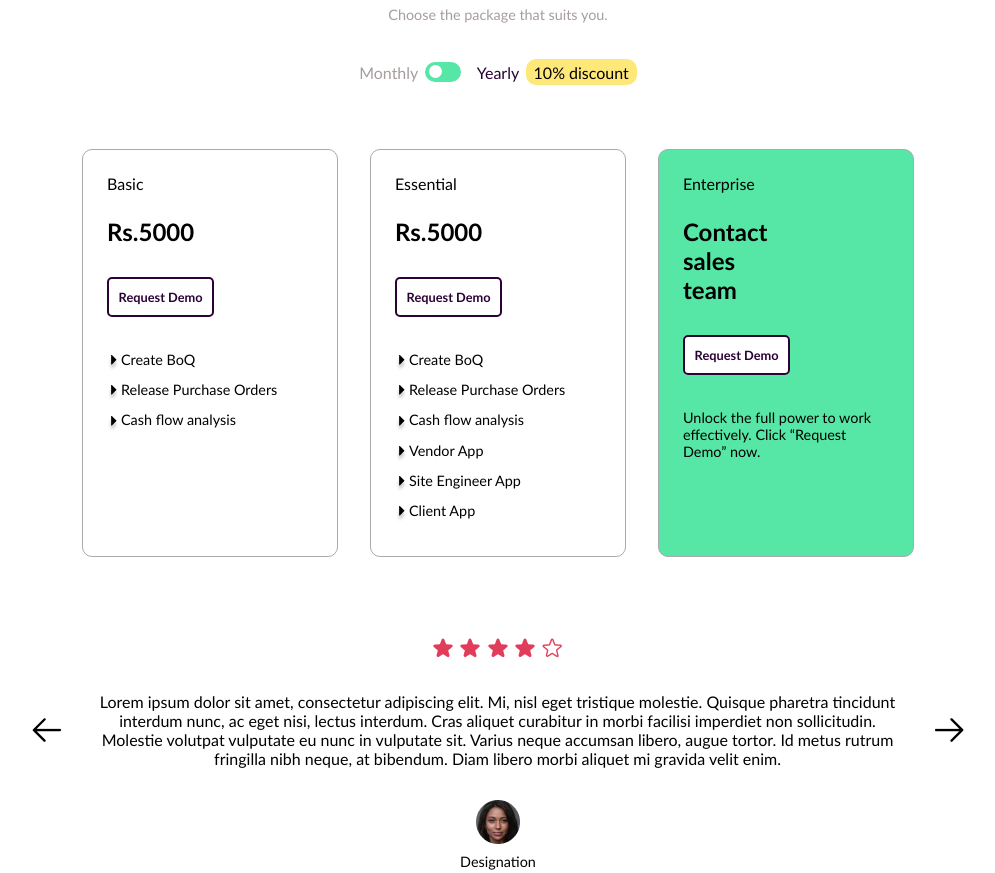
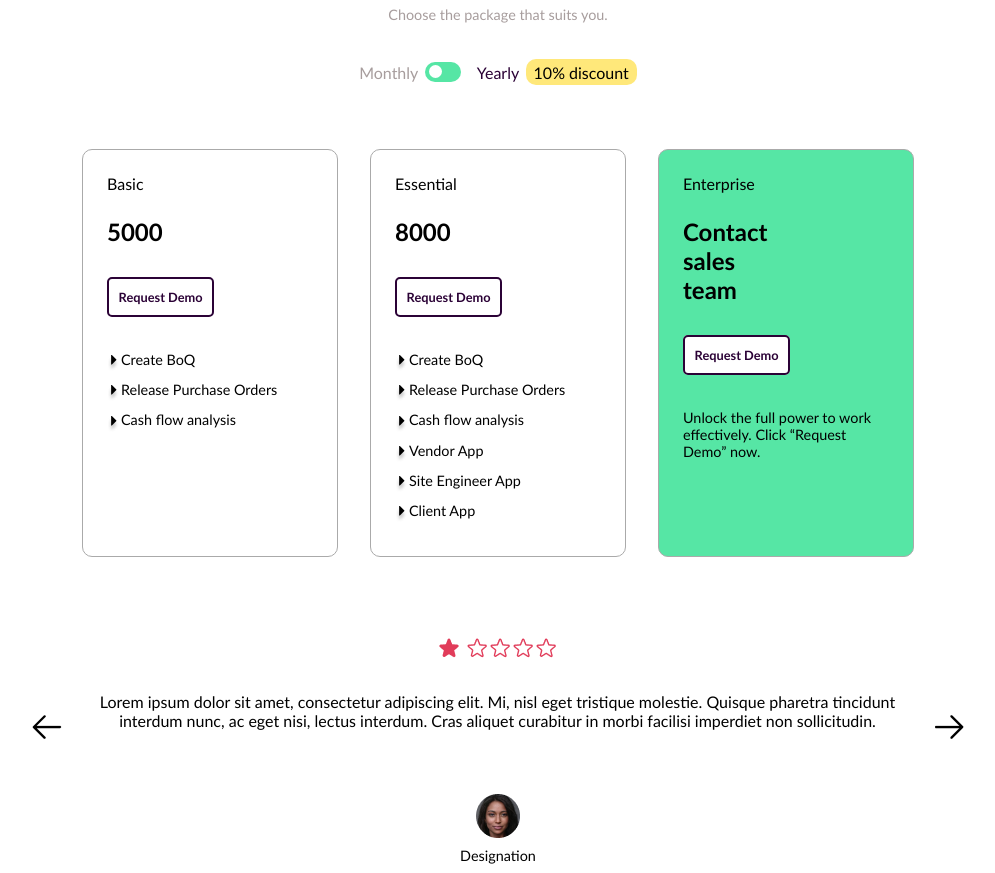
Before and after one commit to kasparasd/collab, a website: page index.html in a window 1280 px wide. Shown: the part 2605-3478 px from the top of the page, without its empty margins (142-1137 px from the left). Drawn offline with Linux system fonts and the light colour scheme.

Commit message:
plans+reviews

```diff
--- a/css/comments.css
+++ b/css/comments.css
@@ -5,6 +5,7 @@
 
 .comment{
     width: 800px;
+    height: 70px;
 }
 .comment-container {
     display: flex;
--- a/index.html
+++ b/index.html
@@ -1,5 +1,6 @@
 <!DOCTYPE html>
 <html lang="en">
+
 <head>
     <meta charset="UTF-8">
     <meta name="viewport" content="width=device-width, initial-scale=1.0">
@@ -18,9 +19,13 @@
     <link rel="stylesheet" href="./css/download.css">
     <link rel="stylesheet" href="./css/map.css">
     <link rel="stylesheet" href="./css/footer.css">
+    <script src="/script.js" defer></script>
 </head>
+
 <body>
-    <p style="font-weight: 600; font-size: 0.8rem; padding: 0.3rem 0; text-align:center; color:white; background-color: #60267F;">India’s first mobile app for construction industry. <a style=" color: white;" href="#">Learn More</a> </p>
+    <p
+        style="font-weight: 600; font-size: 0.8rem; padding: 0.3rem 0; text-align:center; color:white; background-color: #60267F;">
+        India’s first mobile app for construction industry. <a style=" color: white;" href="#">Learn More</a> </p>
 
     <header>
         <a href="/">Collab</a>
@@ -77,10 +82,14 @@
                     </div>
 
                     <ul>
-                            <li><b>Work/Material request:</b> Whenever a client wants to start a work, request notifications with date and time for materials and artisians will be promted through their app.</li>
-                            <li><b>Project Management:</b> Work on multiple projects<a class="see-more" href="#">...see more</a></li>
-                            <li><b>Payment:</b> Get paid for the step by step work<a class="see-more" href="#">...see more</a></li>
-                            <li><b>Tutorials:</b> Explore the video tutorials to learn<a class="see-more" href="#">...see more</a></li>
+                        <li><b>Work/Material request:</b> Whenever a client wants to start a work, request notifications
+                            with date and time for materials and artisians will be promted through their app.</li>
+                        <li><b>Project Management:</b> Work on multiple projects<a class="see-more" href="#">...see
+                                more</a></li>
+                        <li><b>Payment:</b> Get paid for the step by step work<a class="see-more" href="#">...see
+                                more</a></li>
+                        <li><b>Tutorials:</b> Explore the video tutorials to learn<a class="see-more" href="#">...see
+                                more</a></li>
                     </ul>
                 </div>
                 <div class="phone-container">
@@ -91,10 +100,12 @@
 
         <section class="pros">
             <h2>Fastest, Safest & Budget friendly</h2>
-            <p>Managing your projects on spreadsheet  or messaging app is a time-taking and inefficient way.They can't link various
-                <br>project data effectively at once place , thus you won't be able to avoid project cost escalation effectively .</p>
-                <iframe width="729" height="403"
-                src="https://www.youtube.com/embed/tgbNymZ7vqY">
+            <p>Managing your projects on spreadsheet or messaging app is a time-taking and inefficient way.They can't
+                link various
+                <br>project data effectively at once place , thus you won't be able to avoid project cost escalation
+                effectively .
+            </p>
+            <iframe width="729" height="403" src="https://www.youtube-nocookie.com/embed/tgbNymZ7vqY">
             </iframe>
         </section>
 
@@ -132,7 +143,7 @@
 
                     <label class="switch">
                         <input type="checkbox">
-                        <span class="slider round"></span>
+                        <span class="slider round monthly"></span>
                     </label>
                 </div>
                 <div class="duration-yearly">
@@ -141,7 +152,7 @@
                 </div>
             </div>
             <div class="cards">
-                <div class="card">
+                <!-- <div class="card">
                     <p class="card-name">Basic</p>
                     <h2 class="card-price">Rs.5000</h2>
                     <a class="start-request-demo-button" href="#">Request Demo</a>
@@ -172,31 +183,18 @@
                     <a class="start-request-demo-button" href="#">Request Demo</a>
                     <p class="start-pros">Unlock the full power to work effectively. Click “Request Demo” now.</p>
                 </div>
-            </div>
+            </div> -->
 
         </section>
 
         <section class="comments">
-            <div class="stars">
-                <img class="star" src="./img/star.png" alt="">
-                <img class="star" src="./img/star.png" alt="">
-                <img class="star" src="./img/star.png" alt="">
-                <img class="star" src="./img/star.png" alt="">
-                <img class="star" src="./img/starEmpty.png" alt="">
 
-            </div>
-            <div class="comment-container">
-                <img class="leftArrow" src="./img/left.png" alt="">
-                <div class="comment">Lorem ipsum dolor sit amet, consectetur adipiscing elit. Mi, nisl eget tristique molestie. Quisque pharetra tincidunt interdum nunc, ac eget nisi, lectus interdum. Cras aliquet curabitur in morbi facilisi imperdiet non sollicitudin. Molestie volutpat vulputate eu nunc in vulputate sit. Varius neque accumsan libero, augue tortor. Id metus rutrum fringilla nibh neque, at bibendum. Diam libero morbi aliquet mi gravida velit enim.</div>
-                <img class="rightArrow" src="./img/right.png" alt="">
-            </div>
-            <img src="./img/person.png" alt="">
-            <p>Designation</p>
         </section>
 
         <section class="joinUs">
             <h2>Join us</h2>
-            <p>At Staart, we’re all about delivering better experiences for our customers. Join our team to make impact on the next billion users in the construction industry</p>
+            <p>At Staart, we’re all about delivering better experiences for our customers. Join our team to make impact
+                on the next billion users in the construction industry</p>
             <a class="join-us-button" href="#">Explore Oppurtunities</a>
             <div class="pictures">
                 <div class="dots">
@@ -240,7 +238,8 @@
             <div class="footer-container">
                 <div class="footer-collab">
                     <h3>Collab</h3>
-                    <p>Lorem ipsum dolor sit amet, consectetur adipiscing elit. Viverra faucibus facilisis sem eget sed amet consectetur tincidunt mauris.</p>
+                    <p>Lorem ipsum dolor sit amet, consectetur adipiscing elit. Viverra faucibus facilisis sem eget sed
+                        amet consectetur tincidunt mauris.</p>
                     <p class="follow-us">Follow us on:</p>
                     <img src="./img/fb.png" alt="">
                     <img src="./img/linkedin.png" alt="">
@@ -271,4 +270,5 @@
         <p class="rights">@2022 Collab | All Rights Reserved</p>
     </main>
 </body>
+
 </html>
--- /dev/null
+++ b/script.js
@@ -0,0 +1,157 @@
+let comments = [
+  {
+    stars: 1,
+    comment: `Lorem ipsum dolor sit amet, consectetur adipiscing elit. Mi, nisl eget tristique
+        molestie. Quisque pharetra tincidunt interdum nunc, ac eget nisi, lectus interdum. Cras aliquet
+        curabitur in morbi facilisi imperdiet non sollicitudin.`,
+    name: "Designation",
+  },
+  {
+    stars: 2,
+    comment: `Lorem ipsum dolor sit amet, consectetur adipiscing elit. Mi, nisl eget tristique
+        molestie. Quisque pharetra tincidunt interdum nunc, ac eget nisi, lectus interdum. Cras aliquet
+        curabitur in morbi facilisi imperdiet non sollicitudin. Molestie volutpat vulputate eu nunc in
+        vulputate sit. Varius neque accumsan libero, augue tortor.`,
+    name: "Production",
+  },
+  {
+    stars: 3,
+    comment: `Lorem ipsum dolor sit amet, consectetur adipiscing elit. Mi, nisl eget tristique
+        molestie. Quisque pharetra tincidunt interdum nunc, ac eget nisi, lectus interdum. Cras aliquet
+        curabitur in morbi facilisi imperdiet non sollicitudin. Molestie volutpat vulputate eu nunc in
+        vulputate sit. Varius neque accumsan libero, augue tortor. Id metus rutrum fringilla nibh neque, at
+        bibendum. Diam libero morbi aliquet mi gravida velit enim.`,
+    name: "Result",
+  },
+];
+
+const commentsSection = document.querySelector(".comments");
+
+function commentHtml() {
+  const fullStars = comments[0]["stars"];
+  const emptyStars = 5 - fullStars;
+
+  const fullStarsHtml = "<img src='./img/star.png'>".repeat(fullStars);
+  const emptyStarsHtml = "<img src='./img/starEmpty.png'>".repeat(emptyStars);
+
+  const html = `
+        <div class='commentContainer'>
+            <div class="stars">
+            ${fullStarsHtml}
+            ${emptyStarsHtml}
+            </div>
+            <div class="comment-container">
+            <img class="leftArrow" src="./img/left.png" alt="">
+            <div class="comment">
+            ${comments[0]["comment"]}
+            </div>
+            <img class="rightArrow" src="./img/right.png" alt="">
+            </div>
+            <img src="./img/person.png" alt="">
+            <p>${comments[0]["name"]}</p>
+        </div>
+        `;
+
+  commentsSection.innerHTML = html;
+
+  const leftArr = document.querySelector(".leftArrow");
+  const rightArr = document.querySelector(".rightArrow");
+
+  rightArr.addEventListener("click", () => {
+    const firstEl = comments.shift();
+    comments.push(firstEl);
+    document.querySelector(".commentContainer").remove();
+    commentHtml();
+  });
+  leftArr.addEventListener("click", () => {
+    const last = comments.slice(-1);
+    comments.pop();
+    comments.unshift(last[0]);
+    document.querySelector(".commentContainer").remove();
+    commentHtml();
+  });
+}
+commentHtml();
+
+const plans = [
+  {
+    cardName: "Basic",
+    cardPrice: 5000,
+    li: ["Create BoQ", "Release Purchase Orders", "Cash flow analysis"],
+  },
+  {
+    cardName: "Essential",
+    cardPrice: 8000,
+    li: [
+      "Create BoQ",
+      "Release Purchase Orders",
+      "Cash flow analysis",
+      "Vendor App",
+      "Site Engineer App",
+      "Client App",
+    ],
+  },
+  {
+    cardName: "Enterprise",
+    cardPrice: "Contact sales team",
+    message:
+      "Unlock the full power to work effectively. Click “Request Demo” now.",
+  },
+];
+
+const slider = document.querySelector(".slider");
+
+function plansHtml() {
+  let cards = "";
+
+  const plansContainer = document.querySelector(".cards");
+  plans.forEach((el) => {
+    let price;
+    if (
+      !slider.classList.contains("monthly") &&
+      typeof el["cardPrice"] == "number"
+    ) {
+      price = el["cardPrice"] * 12 * 0.9;
+    } else {
+      price = el["cardPrice"];
+    }
+    let liItems = [];
+
+    if (el["li"]) {
+      el["li"].forEach((li) => {
+        liItems += `<li><img src="./img/Vector.png" alt="">${li}</li>`;
+      });
+    }
+
+    let html = `
+        <div class="card">
+        <p class="card-name">${el["cardName"]}</p>
+        <h2 class="card-price">${price}</h2>
+        <a class="start-request-demo-button" href="">Request Demo</a>
+        `;
+    if (el["li"]) {
+      html += `
+        <ul>
+        ${liItems}
+      </ul>
+      </div>`;
+    } else {
+      html += `
+        <p class="start-pros">${el["message"]}</p>
+        </div>`;
+    }
+    cards += html;
+  });
+  plansContainer.innerHTML = cards;
+}
+
+plansHtml();
+
+slider.addEventListener("click", () => {
+  if (slider.classList.contains("monthly")) {
+    slider.classList.remove("monthly");
+  } else {
+    slider.classList.add("monthly");
+  }
+  plansHtml();
+});
```
Lines whose indentation alone changed are shown as unchanged.
